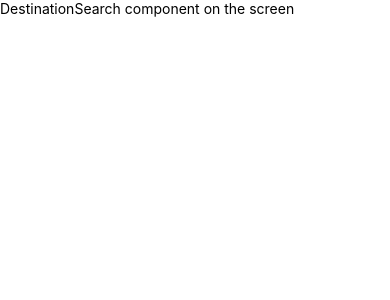
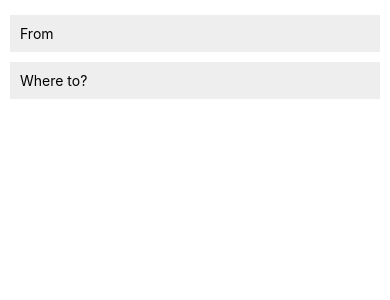
Before and after one commit to gabrielacarr/iOSUber, a React Native app in the folder Uber/: screen / in a window 390 px wide. Shown: the top 300 px of the page. Built offline with nearby package versions, Linux system fonts and the light colour scheme.

Commit message:
Displays: Destination Search, implemented useState + styles, renders correctly

```diff
--- a/Uber/src/screens/DestinationSearch/index.js
+++ b/Uber/src/screens/DestinationSearch/index.js
@@ -1,11 +1,34 @@
-import React from 'react';
-import {View, Text} from 'react-native';
+import React, {useState} from 'react';
+import {View, TextInput, SafeAreaView} from 'react-native';
+import styles from './styles';
+/***
+ * TODO:
+ * Location input boxes
+ * default locations(home, work)
+ * location row
+ ***/
 
 const DestinationSearch = () => {
+  const [fromText, setFromText] = useState('');
+  const [destinationText, setDestinationText] = useState('');
   return (
-    <View>
-      <Text>DestinationSearch component on the screen</Text>
-    </View>
+    <SafeAreaView>
+      <View style={styles.container}>
+        <TextInput
+          value={fromText}
+          onChangeText={setFromText}
+          style={styles.textInput}
+          placeholder="From"
+        />
+
+        <TextInput
+          value={destinationText}
+          onTextChange={setDestinationText}
+          style={styles.textInput}
+          placeholder="Where to?"
+        />
+      </View>
+    </SafeAreaView>
   );
 };
 
--- /dev/null
+++ b/Uber/src/screens/DestinationSearch/styles.js
@@ -0,0 +1,13 @@
+import {StyleSheet} from 'react-native';
+
+const styles = StyleSheet.create({
+  container: {
+    padding: 10,
+  },
+  textInput: {
+    padding: 10,
+    backgroundColor: '#eee',
+    marginVertical: 5,
+  },
+});
+export default styles;
```
